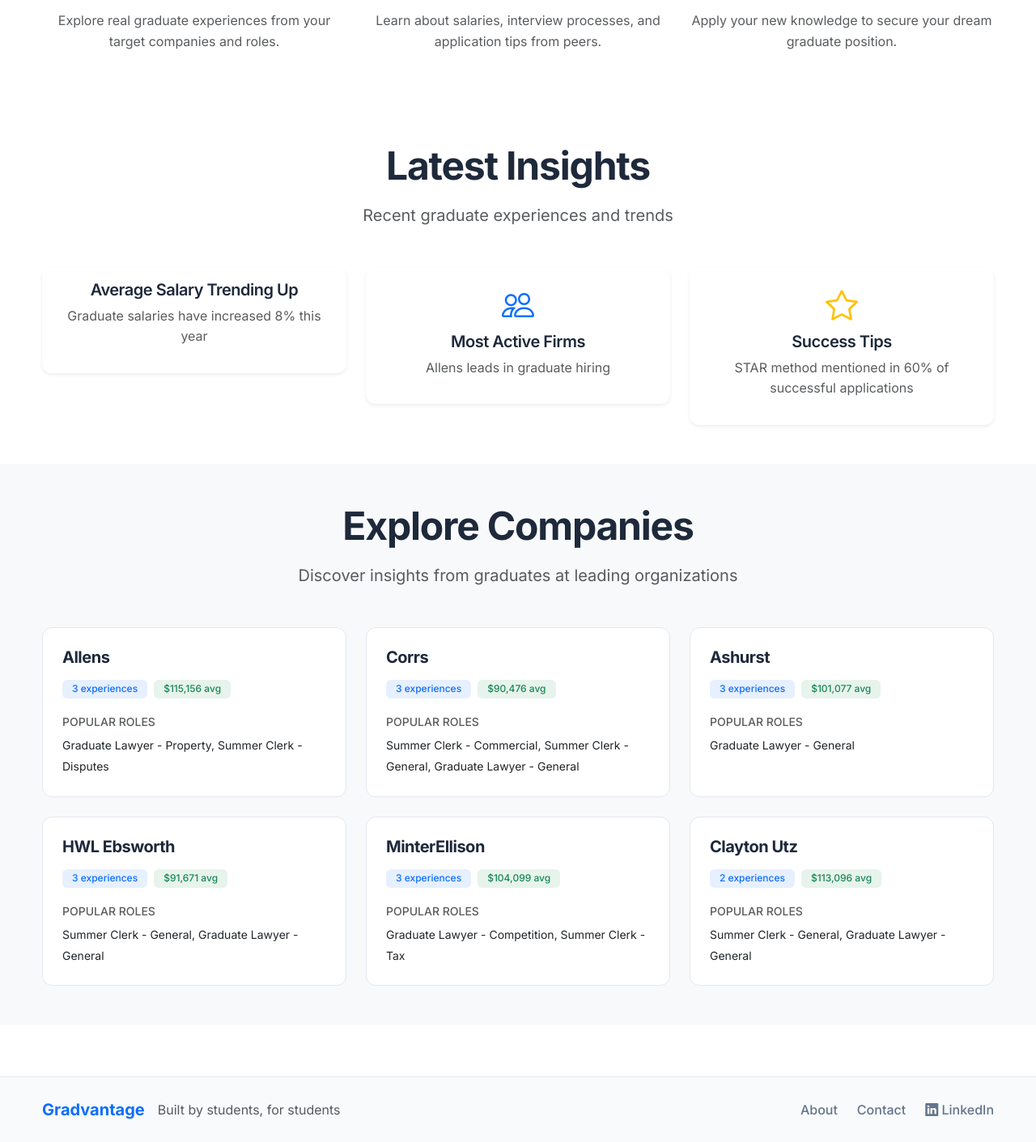
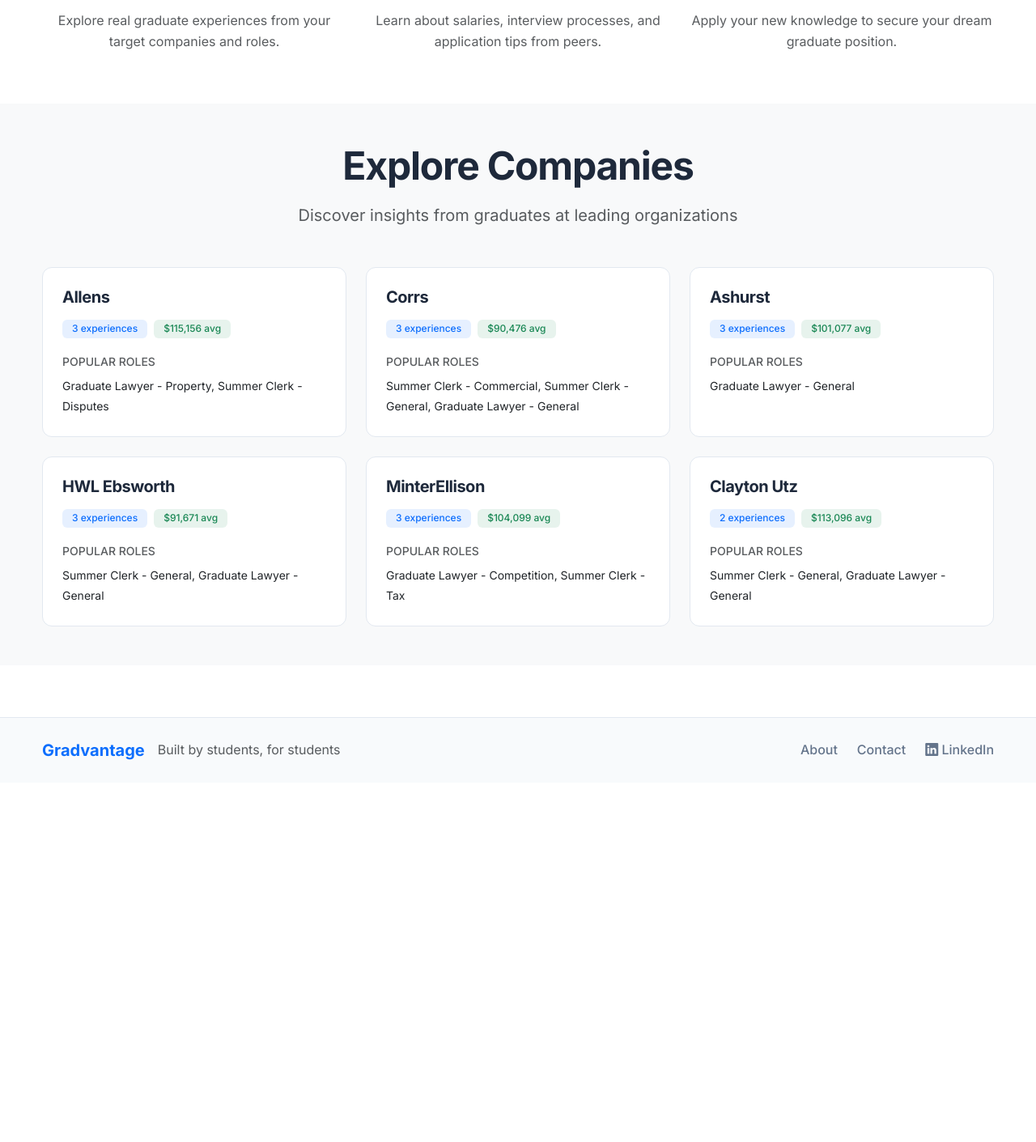
Before and after one commit to marlygme/grad-olliescott, a Flask app: page / in a window 1280 px wide. Shown: the part 1355-2766 px from the top of the page at 81% size. After the commit the page ends 2294 px from the top, so only its background shows below. Run offline with Flask 3, Linux system fonts and the light colour scheme.

Commit message:
Assistant checkpoint: Remove trending insights section
Assistant generated file changes:
- templates/index.html: Remove trending insights section

---

User prompt:

Average Salary Trending Up
Graduate salaries have increased 8% this year

Most Active Firms
Allens leads in graduate hiring

Success Tips
STAR method mentioned in 60% of successful applications

remove these

Replit-Commit-Author: Assistant
Replit-Commit-Session-Id: 14980846-fff5-4598-899d-cdf7886b54f5

```diff
--- a/templates/index.html
+++ b/templates/index.html
@@ -121,45 +121,7 @@
   </div>
 </section>
 
-<!-- Trending Insights Section -->
-<section class="trending-section py-5">
-  <div class="container">
-    <div class="text-center mb-5">
-      <h2 class="display-5 fw-bold mb-3">Latest Insights</h2>
-      <p class="fs-5 text-muted">Recent graduate experiences and trends</p>
-    </div>
 
-    <div class="row g-4">
-      <div class="col-md-4">
-        <div class="card border-0 shadow-sm">
-          <div class="card-body text-center">
-            <i class="bi bi-trending-up text-success fs-1 mb-3"></i>
-            <h5>Average Salary Trending Up</h5>
-            <p class="text-muted">Graduate salaries have increased 8% this year</p>
-          </div>
-        </div>
-      </div>
-      <div class="col-md-4">
-        <div class="card border-0 shadow-sm">
-          <div class="card-body text-center">
-            <i class="bi bi-people text-primary fs-1 mb-3"></i>
-            <h5>Most Active Firms</h5>
-            <p class="text-muted">{{ companies[0].name if companies else 'Loading...' }} leads in graduate hiring</p>
-          </div>
-        </div>
-      </div>
-      <div class="col-md-4">
-        <div class="card border-0 shadow-sm">
-          <div class="card-body text-center">
-            <i class="bi bi-star text-warning fs-1 mb-3"></i>
-            <h5>Success Tips</h5>
-            <p class="text-muted">STAR method mentioned in 60% of successful applications</p>
-          </div>
-        </div>
-      </div>
-    </div>
-  </div>
-</section>
 
 <!-- Companies Section -->
 <section class="companies-section py-5 bg-light">
```
